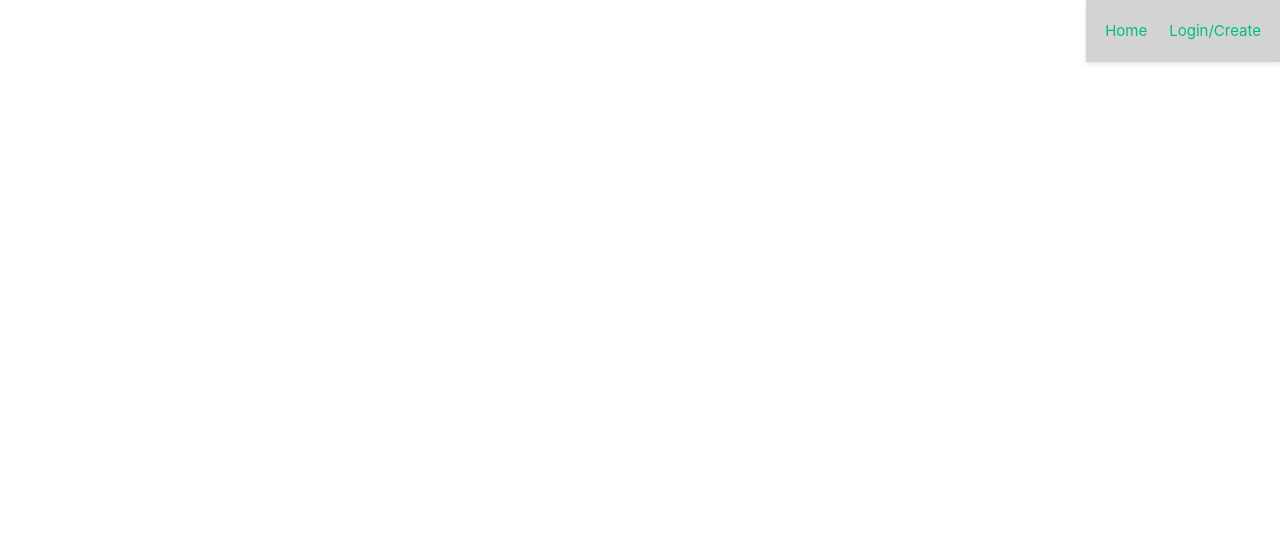
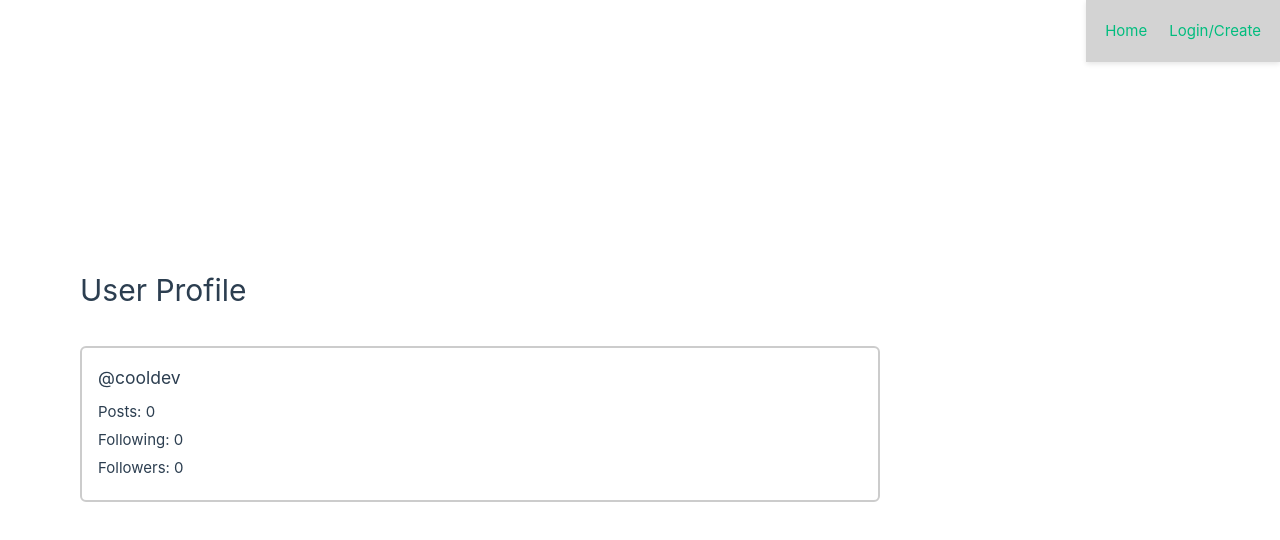
Before and after one commit to ogod1/my-first-vue, a Vue app: page /users/u1 in a window 1280 px wide. Before the commit this address had no page. Shown: the top 540 px of the page. Built offline with nearby package versions, Linux system fonts and the light colour scheme.

Commit message:
got other users page to open and display something but not all components like homepage yet

```diff
--- a/src/components/UserStats.vue
+++ b/src/components/UserStats.vue
@@ -3,9 +3,9 @@
     <template v-if="user && isLoggedIn">
       <h3>@{{ user.username }}</h3>
       <ul>
-        <li>Posts: {{ user.posts }}</li>
-        <li>Following: {{ user.following }}</li>
-        <li>Followers: {{ user.followers }}</li>
+        <li>Posts: {{ user.posts ?? 0 }}</li>
+        <li>Following: {{ user.following ?? 0 }}</li>
+        <li>Followers: {{ user.followers ?? 0 }}</li>
       </ul>
     </template>
 
--- a/src/mockData.js
+++ b/src/mockData.js
@@ -2,10 +2,10 @@ export const mockUser = {
   id: 'doc12',
   username: 'doctor12',
   email: 'doc@who.com',
-  posts: 3,
+  posts: 2,
   following: 2,
   followers: 5,
-  followingIds: ['u1', 'u3'] // <-- add this!
+  followingIds: ['u1', 'u3']
 }
 
 export const mockGuest = {
@@ -15,7 +15,7 @@ export const mockGuest = {
   posts: 0,
   following: 0,
   followers: 0,
-  followingIds: ['u1', 'u3'] // <-- add this!
+  followingIds: ['u1', 'u3']
 }
 
 // User-specific posts
--- a/src/router/index.js
+++ b/src/router/index.js
@@ -1,6 +1,7 @@
 import { createRouter, createWebHistory } from 'vue-router'
 import HomeView from '../views/HomeView.vue'
 import LoginView from '../views/LoginView.vue'
+import UserProfileView from '../views/UserProfileView.vue'
 
 const router = createRouter({
   history: createWebHistory(import.meta.env.BASE_URL),
@@ -16,6 +17,11 @@ const router = createRouter({
       component: LoginView
     },
     {
+      path: '/users/:id',
+      name: 'UserProfile',
+      component: UserProfileView
+    },
+    {
       path: '/about',
       name: 'about',
       // route level code-splitting
--- /dev/null
+++ b/src/views/UserProfileView.vue
@@ -0,0 +1,56 @@
+<template>
+  <div class="profile">
+    <h1>User Profile</h1>
+
+    <div class="feed">
+      <div class="left-column">
+        <UserStats v-if="user" :user="user" :isLoggedIn="true" />
+        <p v-else>User not found :</p>
+      </div>
+    </div>
+  </div>
+</template>
+
+<script setup>
+import { onMounted, ref } from 'vue'
+import { useRoute } from 'vue-router'
+import { useAuthStore } from '@/stores/pinia'
+import UserStats from '@/components/UserStats.vue'
+import { mockSuggestedUsers } from '@/mockData'
+
+const route = useRoute()
+const auth = useAuthStore()
+const user = ref(null)
+const id = route.params.id
+user.value = mockSuggestedUsers.find(u => u.id.toString() === id)
+
+//onMounted(() => {
+  // const id = route.params.id
+
+  // Fix: compare ID as string (just in case)
+  // const loggedInUser = auth.user && auth.user.id?.toString() === id
+
+  // user.value = mockSuggestedUsers.find(u => u.id.toString() === id)
+//})
+</script>
+
+
+<style scoped>
+.profile {
+  margin: 0 auto;
+  padding: 2rem 1rem;
+  margin-top: 0px;
+}
+
+.feed {
+  display: flex;
+  gap: 3rem;
+  justify-content: center;
+  margin-top: 0px;
+}
+
+.left-column {
+  margin-top: 32px;
+  width: 800px;
+}
+</style>
```
Also changed, not shown: src/main.js (+1 -11 lines).
